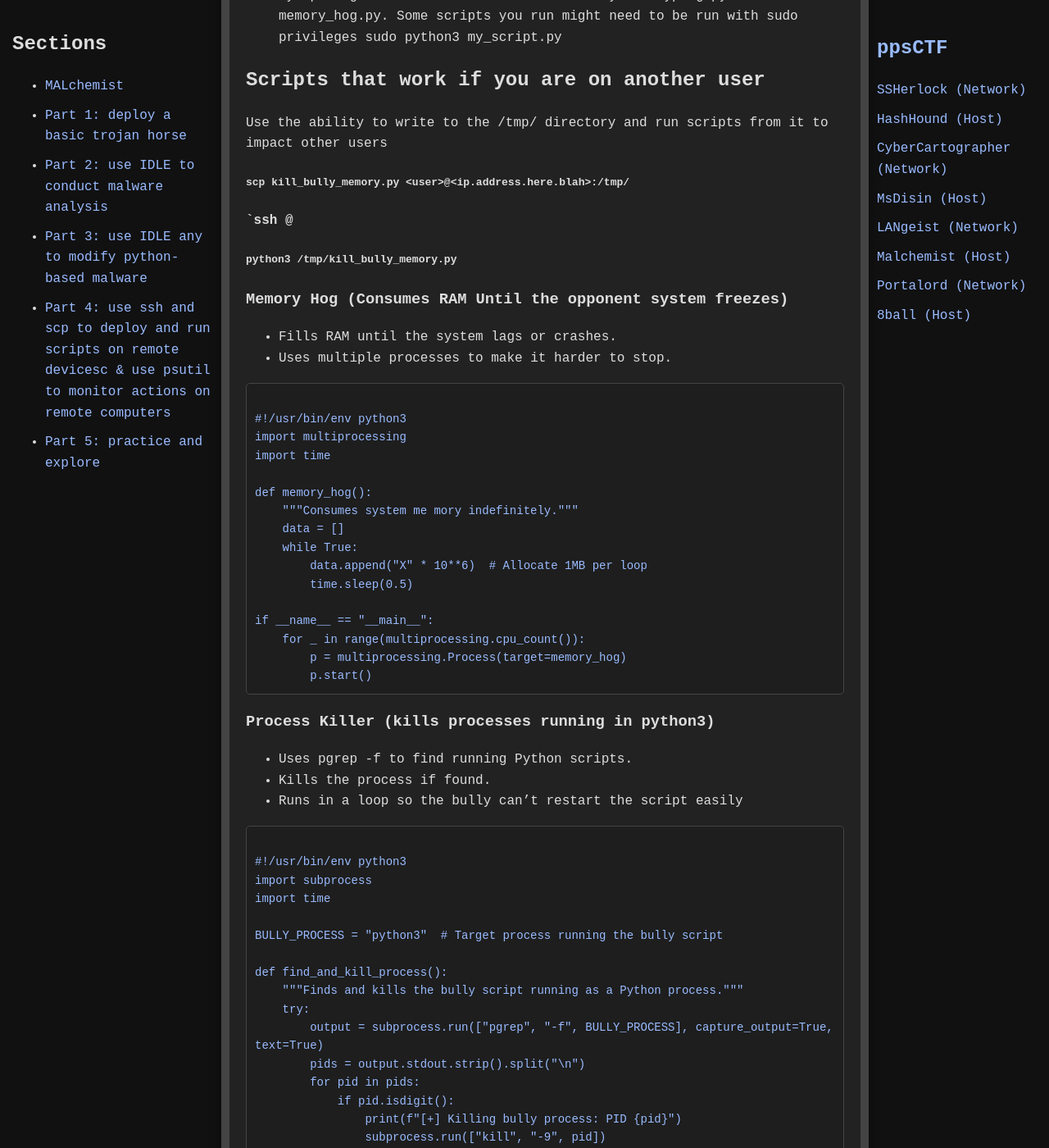
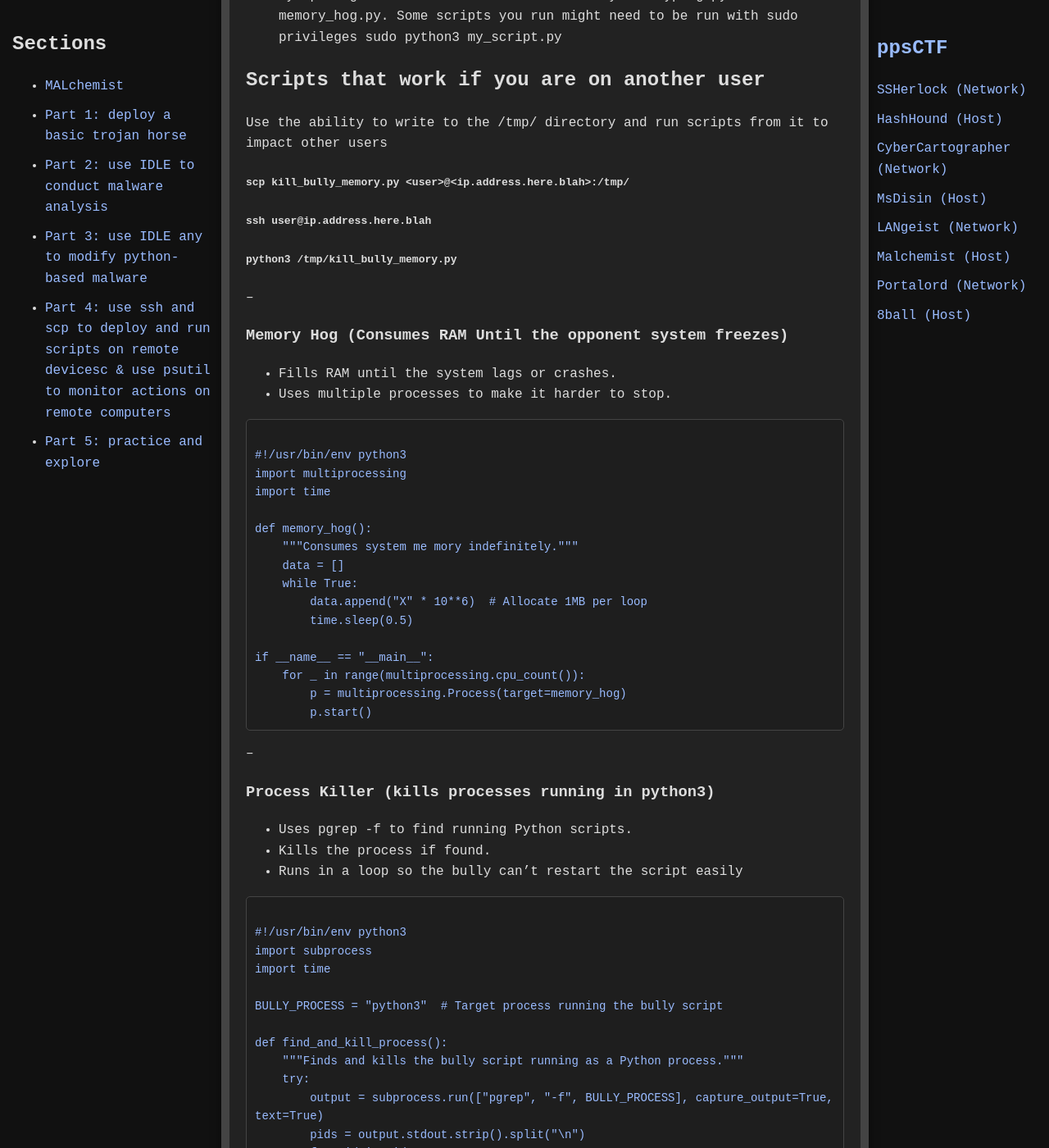
Before and after one commit to jboyce1/ppsCTF, a Jekyll site: the page built from classes/MALchemist/MALchemist.md, in a window 1280 px wide and 1400 px high, scrolled down 9486 px. Shown: the whole window at 82% size. Built offline with Jekyll 4.4.1, drawn with Linux system fonts in a browser that asks for light colours.

Commit message:
Update MALchemist.md

```diff
--- a/classes/MALchemist/MALchemist.md
+++ b/classes/MALchemist/MALchemist.md
@@ -225,9 +225,10 @@ Actually go back to the Kali machine to see if you received a notification
 ## Scripts that work if you are on another user
 Use the ability to write to the /tmp/ directory and run scripts from it to impact other users
 #### `scp kill_bully_memory.py <user>@<ip.address.here.blah>:/tmp/`
-#### `ssh <user>@<ip.address.here.blah>
+#### `ssh user@ip.address.here.blah`
 #### `python3 /tmp/kill_bully_memory.py`
 
+--
 ### Memory Hog (Consumes RAM Until the opponent system freezes)
  - Fills RAM until the system lags or crashes.
  - Uses multiple processes to make it harder to stop.
@@ -250,7 +251,7 @@ if __name__ == "__main__":
         p.start()
 </div>
 
-
+--
 ### Process Killer (kills processes running in python3)
  - Uses pgrep -f to find running Python scripts.
  - Kills the process if found.
@@ -283,7 +284,7 @@ if __name__ == "__main__":
 </div>
 
 ## Not useful for the competition, but fun... learn by breaking things
-
+--
 ### UI Chaos (Randomly Moves & Clicks the Mouse)
  - Uses PyAutoGUI to randomly move and click the mouse
  - Disrupts the bully’s control of their computer
@@ -309,6 +310,7 @@ if __name__ == "__main__":
     chaos_mouse()
 </div>
 
+ --
 ### Audio Mayhem (Plays an audio file just to be annoying)
  - Runs continuously
  - Plays a sound every 5 seconds
```
